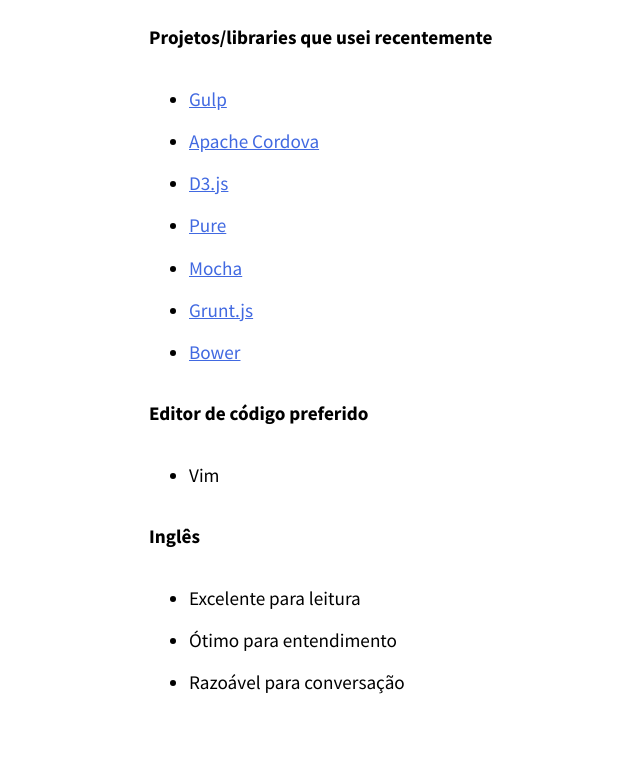
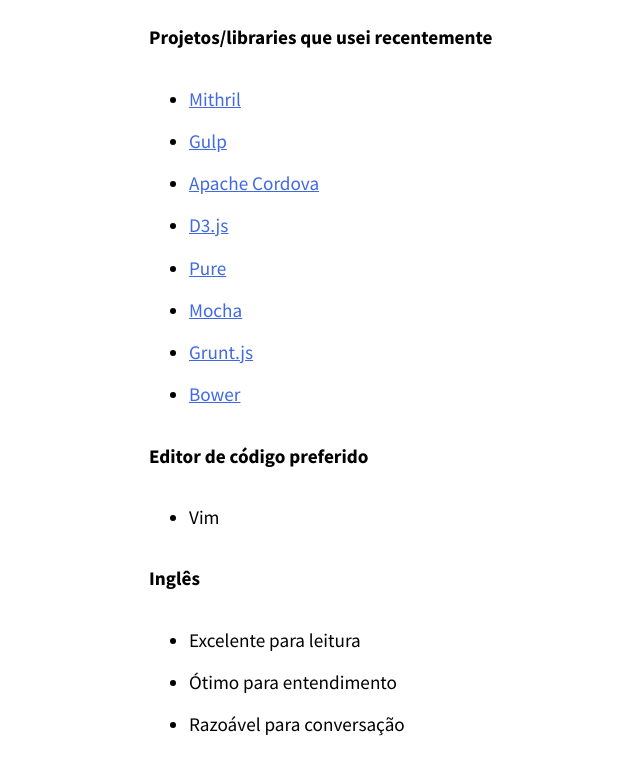
Before and after one commit to andreleite/curriculum.github.io, a website: page index.html in a window 1280 px wide. Shown: the part 5603-6378 px from the top of the page, without its empty margins (112-752 px from the left). Drawn offline with nearby package versions, Linux system fonts and the light colour scheme.

Commit message:
Adicionando Mithril

```diff
--- a/index.html
+++ b/index.html
@@ -113,6 +113,7 @@
             </ul>
             <p><strong>Projetos/libraries que usei recentemente</strong></p>
             <ul>
+                <li><a href="http://lhorie.github.io/mithril/" target="_blank">Mithril</a></li>
                 <li><a href="http://gulpjs.com" target="_blank">Gulp</a></li>
                 <li><a href="http://cordova.apache.org" target="_blank">Apache Cordova</a></li>
                 <li><a href="http://d3js.org" target="_blank">D3.js</a></li>
```
